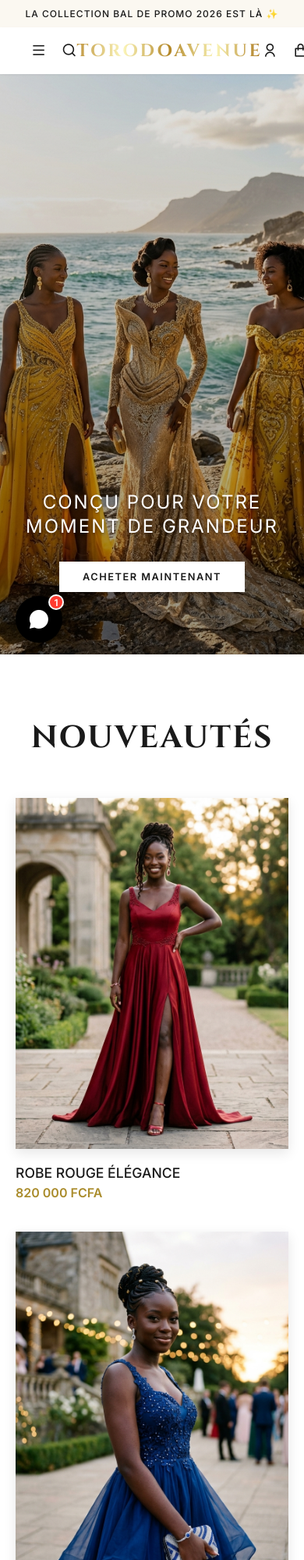
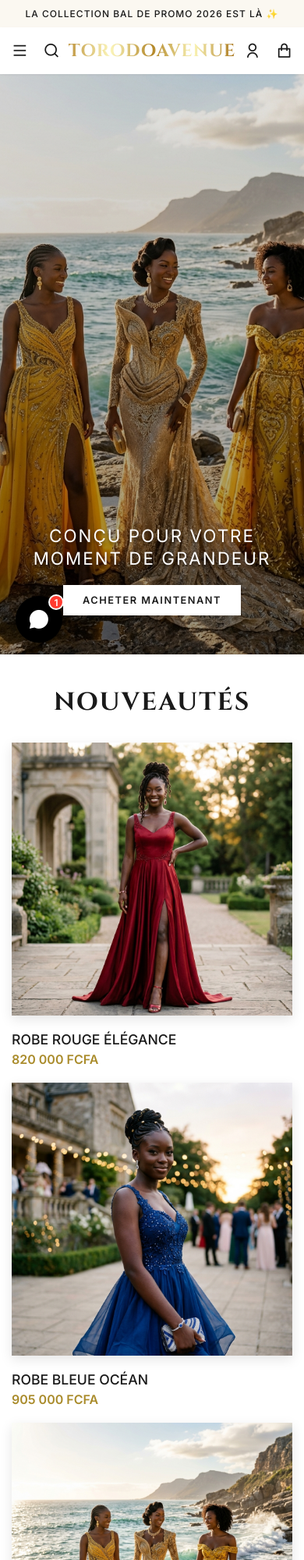
Before and after one commit to mamadouelimanewane/sonia1, a plain HTML site: page index.html in a window 390 px wide. Shown: the top 2000 px of the page at 78% size. Drawn offline with nearby package versions, Linux system fonts and the light colour scheme.

Commit message:
Make the application fully responsive

```diff
--- a/style.css
+++ b/style.css
@@ -391,20 +391,59 @@ a {
 
 /* Responsive */
 @media (max-width: 768px) {
+    .navbar {
+        padding: 15px 15px;
+    }
+
     .logo {
         font-size: 1.4rem;
+        letter-spacing: 1px;
+    }
+
+    .hero {
+        min-height: 500px;
+        padding-bottom: 50px;
     }
 
     .hero-content h2 {
-        font-size: 1.5rem;
+        font-size: 1.4rem;
+        margin-bottom: 20px;
     }
 
     .nav-left button, .nav-right button {
-        font-size: 1.2rem;
+        font-size: 1.3rem;
     }
 
     .btn-shop {
-        padding: 12px 30px;
+        padding: 12px 25px;
         font-size: 0.8rem;
     }
+
+    .products-section {
+        padding: 40px 15px;
+    }
+
+    .section-title {
+        font-size: 2rem;
+        margin-bottom: 30px;
+    }
+
+    .product-grid {
+        grid-template-columns: repeat(auto-fit, minmax(250px, 1fr));
+        gap: 20px;
+    }
+
+    .product-image {
+        height: 350px;
+    }
+
+    .mobile-menu {
+        width: 250px;
+        padding: 40px 20px;
+        overflow-y: auto;
+    }
+
+    .mobile-nav-list a {
+        font-size: 1.1rem;
+    }
 }
```
